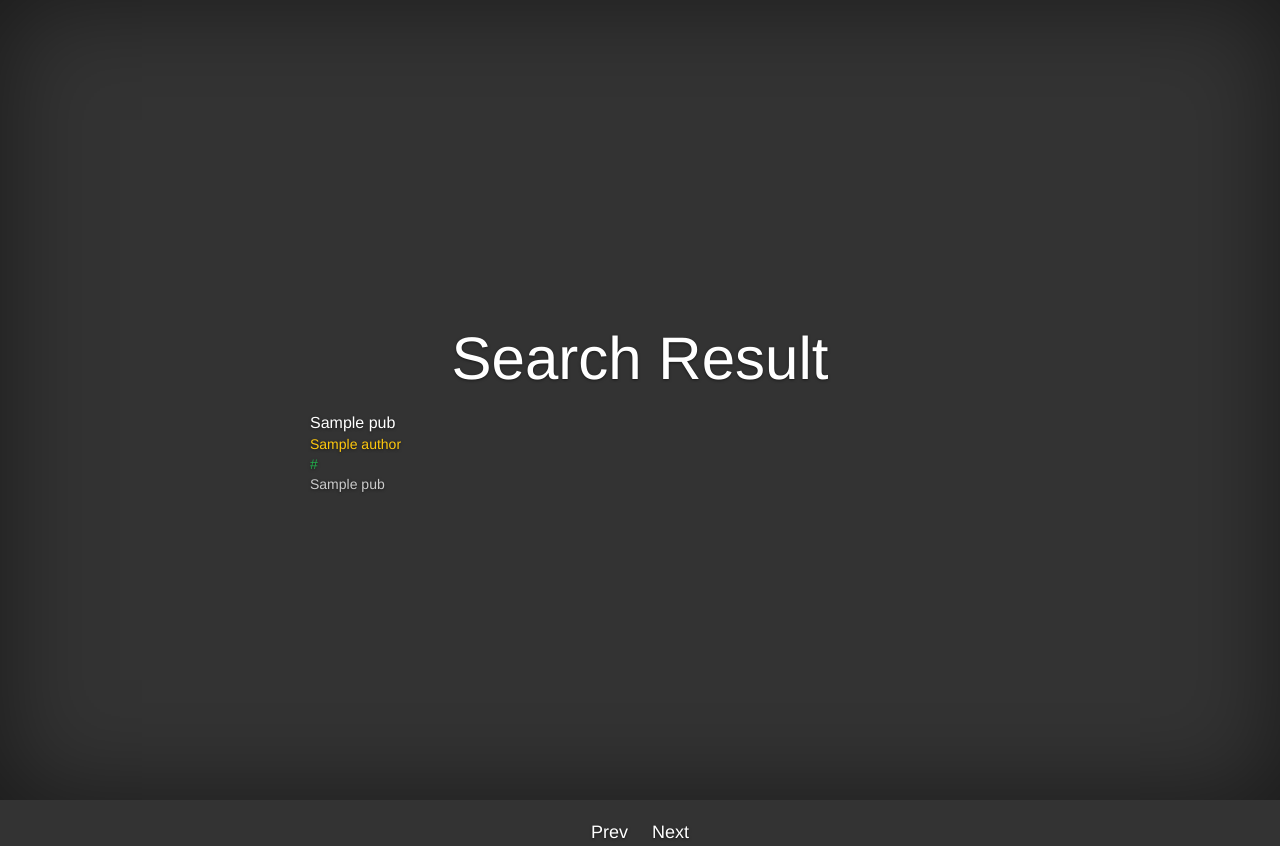
After one commit to sdq11111/ShEngine, a Django app: template engine/templates/result.html in a window 1280 px wide. The commit adds this page. Run offline with Django 3.2, Linux system fonts and the light colour scheme; the template is opened without the code that fills it: most values are stand-ins (such as "Sample title", 1, 10 or a date in 2020); some libraries are stand-ins or nearby versions.

Commit message:
Basic search result.
Signed-off-by: sdq11111 <451376709@qq.com>

```diff
--- a/engine/static/css/index.css
+++ b/engine/static/css/index.css
@@ -175,3 +175,44 @@ body {
     padding-left: 20px;
     padding-right: 20px;
 }
+
+.pub {
+    margin-top: 20px;
+    text-align: left;
+}
+
+.pub_title {
+    font-size: 16px;
+}
+
+.pub_url a {
+    font-size: 14px;
+    color: rgb(34, 177, 76);
+}
+
+.pub_author {
+    font-size: 14px;
+    color: rgb(255, 201, 14);
+    margin-right: 6px;
+}
+
+.pub_author a {
+    font-size: 14px;
+    color: rgb(255, 201, 14);
+    margin-right: 0;
+}
+
+.pub_source a {
+    color: #ccc;
+}
+
+.pages {
+    font-size: 14px;
+    margin-top: 20px;
+}
+
+.pages a {
+    font-size: 18px;
+    margin-left: 10px;
+    margin-right: 10px;
+}
--- /dev/null
+++ b/engine/templates/result.html
@@ -0,0 +1,48 @@
+<html>
+  <head>
+    <meta charset="UTF-8">
+    <title>Search</title>
+    {% load staticfiles  %}
+    <link rel="stylesheet" type="text/css" href="{% static 'css/bootstrap.min.css' %}">
+    <link rel="stylesheet" type="text/css" href="{% static 'css/bootstrap-theme.min.css' %}">
+    <link rel="stylesheet" type="text/css" href="{% static 'css/index.css' %}">
+  </head>
+  <body>
+    <div class="site-wrapper">
+      <div class="site-wrapper-inner">
+        <div class="cover-container">
+          <div class="inner cover">
+            <h1 class="cover-heading">Search Result</h1>
+            {% for pub in result %}
+            <div class="pub">
+              <div class="pub_title">
+                <a href="{{ pub.url }}">{{ pub.title | safe  }}</a>
+              </div>
+              <div class="pub_author">
+                {% for author in pub.authors %}
+                  <a href="{{ author.url }}">{{ author.name | safe }} </a>
+                  {% if not forloop.last %}
+                    ,
+                  {% endif %}
+                {% endfor %}
+              </div>
+              <div class="pub_url">
+                <a href="{{ pub.url }}">{{ pub.url }}</a>
+              </div>
+              <div class="pub_source">
+                <a href="{{ pub.url }}">{{ pub.name | safe }}</a>
+              </div>
+            </div>
+            {% endfor %}
+          </div>
+        </div>
+      </div>
+    </div>
+    <div class="pages">
+      <a href="/search/?q={{ query }}&p={{ page }}">Prev</a>
+      <a href="/search/?q={{ query }}&p={{ next_page }}">Next</a>
+    </div>
+    <script src="{% static 'js/jquery.min.js' %}"></script>
+    <script src="{% static 'js/bootstrap.min.js' %}"></script>
+  </body>
+</html>
```
Also changed, not shown: engine/search/views.py (+59 -1 lines).
